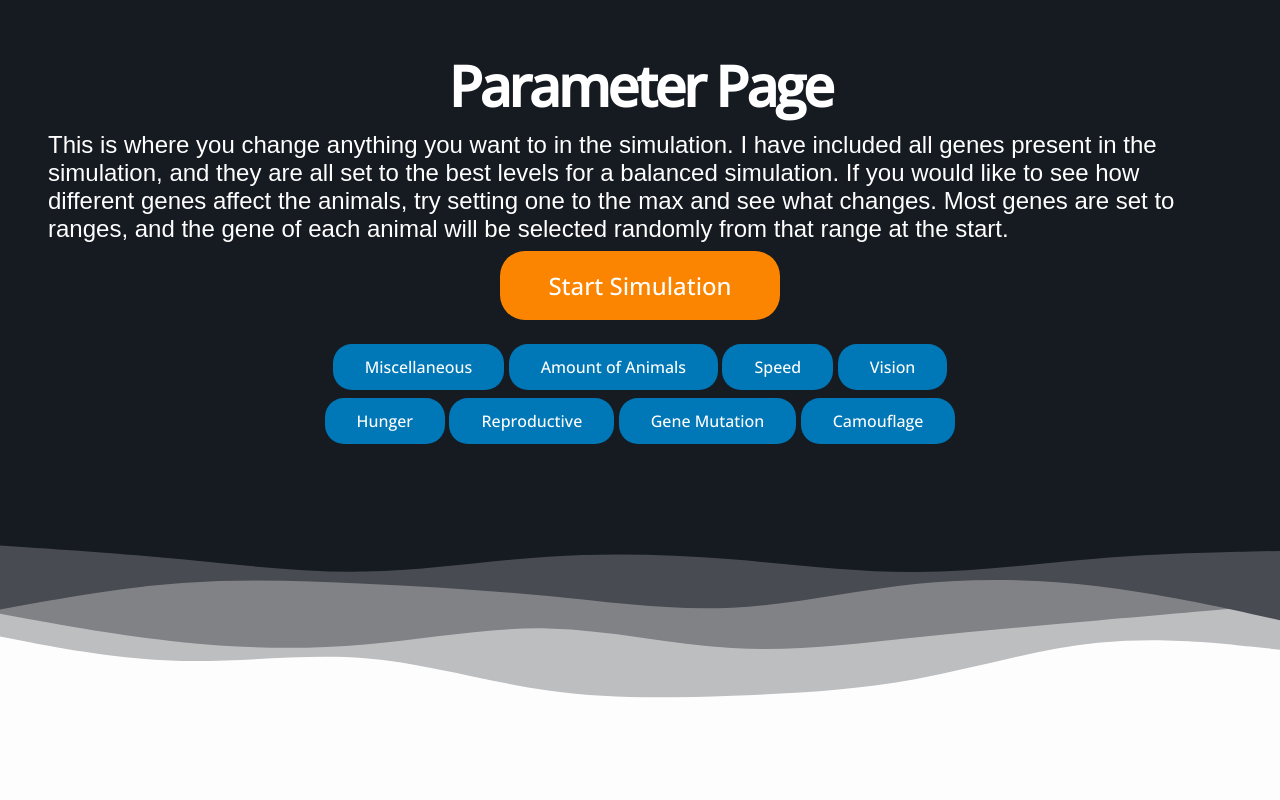
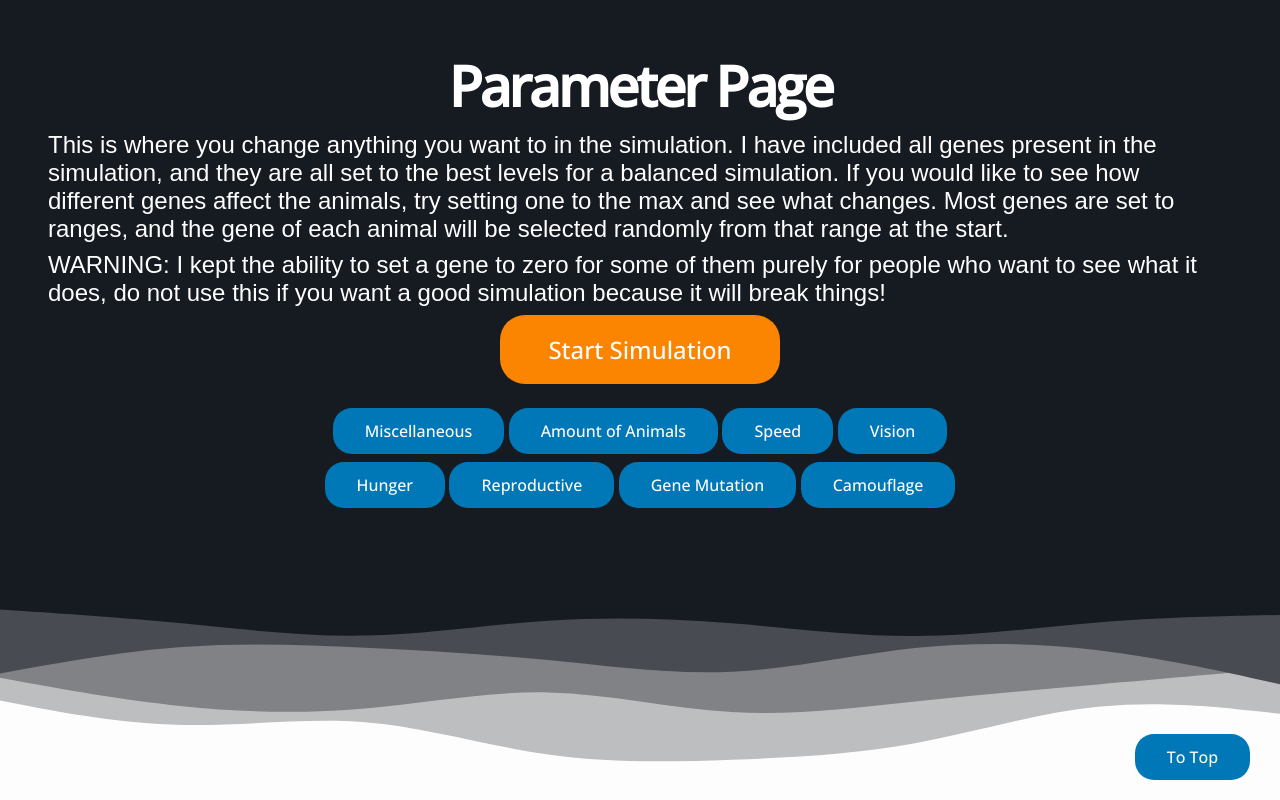
Before and after one commit to Jax-Hax/Natural-Selection, a SvelteKit app: page /simulation in a window 1280 px wide. Shown: the top 800 px of the page. Built offline with nearby package versions, Linux system fonts and the light colour scheme; a web font is replaced by a local one.

Commit message:
uhh omg now i just need to do graphs wow

```diff
--- a/src/routes/simulation/+page.svelte
+++ b/src/routes/simulation/+page.svelte
@@ -274,14 +274,14 @@
 </script>
 
 <body>
-	<div class="geneCatagory1" id="firstScreen">
+	<div class="geneCatagory1" id="title">
 		<h1>Parameter Page</h1>
 		<p>
 			This is where you change anything you want to in the simulation. I have included all genes
 			present in the simulation, and they are all set to the best levels for a balanced simulation.
 			If you would like to see how different genes affect the animals, try setting one to the max
 			and see what changes. Most genes are set to ranges, and the gene of each animal will be
-			selected randomly from that range at the start.
+			selected randomly from that range at the start. </p><p>WARNING: I kept the ability to set a gene to zero for some of them purely for people who want to see what it does, do not use this if you want a good simulation because it will break things!
 		</p>
 		<a href="/simulation/play" id="startButton"><button id="simButton">Start Simulation</button></a>
 		<div style="padding-top: 1em">
@@ -296,6 +296,7 @@
 			<a href="#geneMutation"><button>Gene Mutation</button></a>
 			<a href="#camouflage"><button>Camouflage</button></a>
 		</div>
+		<a href="#title" id="topButton"><button>To Top</button></a>
 	</div>
 	<div class="spacer blackToWhite" />
 	<div class="geneCatagory2" id="misc">
@@ -787,10 +788,18 @@
 		color: white;
 		margin: -1px 0;
 	}
-	#firstScreen {
+	#title {
 		align-items: center;
 		padding-top: 3em;
 	}
+	#topButton {
+  position: fixed; /* Fixed/sticky position */
+  bottom: 20px; /* Place the button at the bottom of the page */
+  right: 30px; /* Place the button 30px from the right */
+  z-index: 99; /* Make sure it does not overlap */
+  border: none; /* Remove borders */
+  outline: none; /* Remove outline */
+}
 	h2 {
 		font-size: 2rem;
 	}
```
